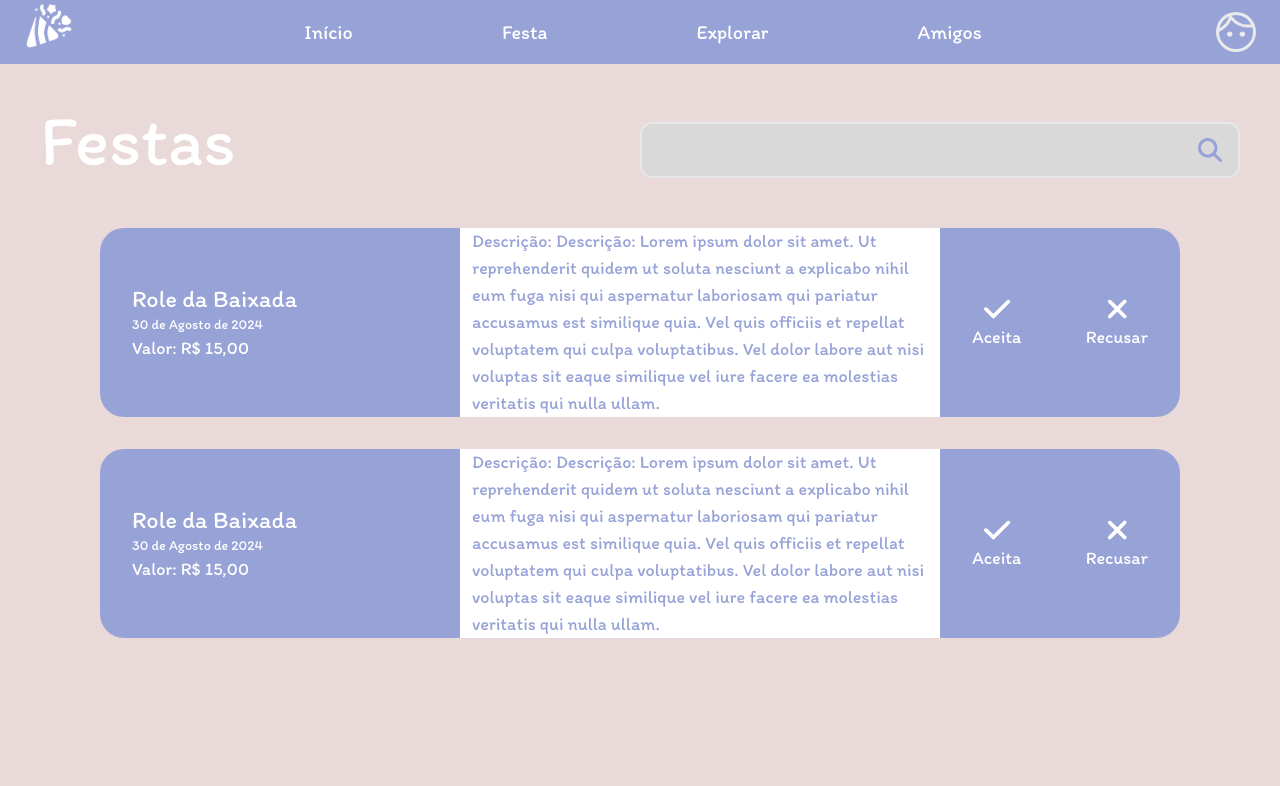
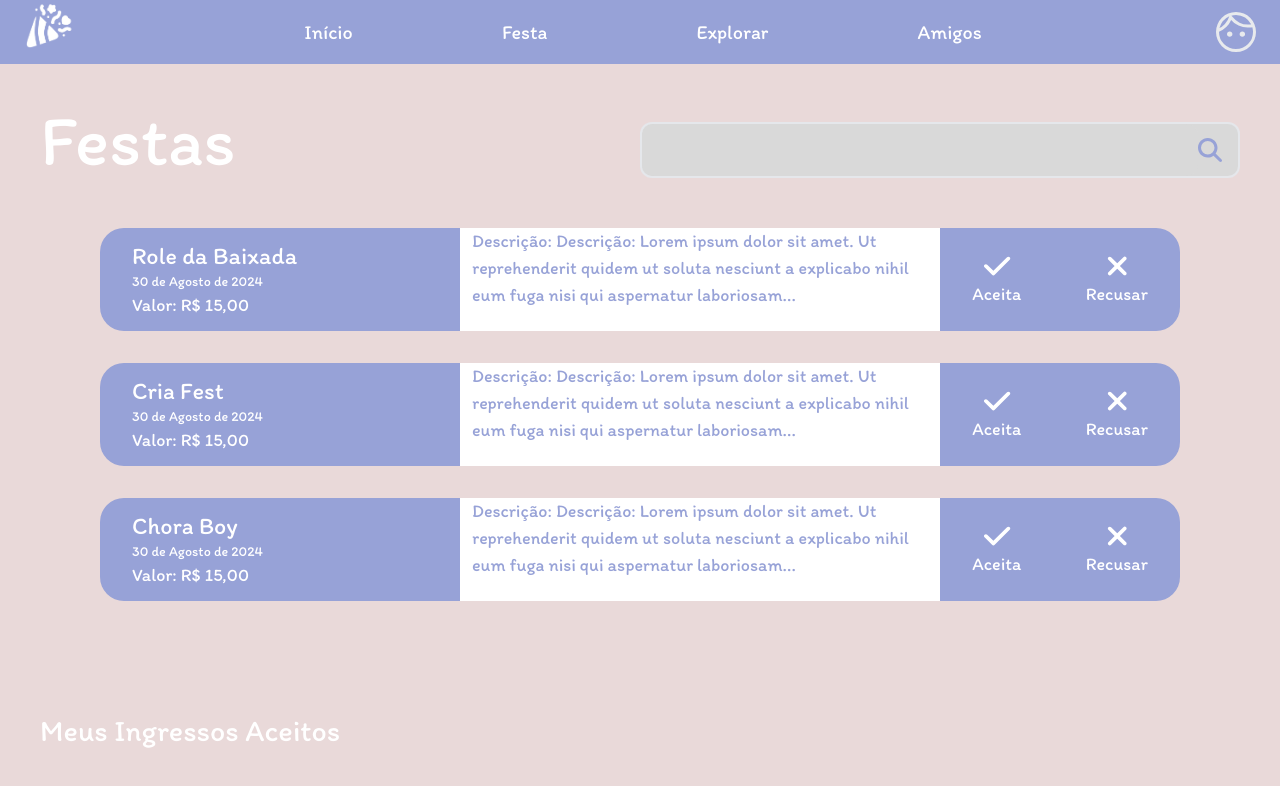
Before and after one commit to RafhaelMilanes/Front-end-PI, a Next.js app in the folder festa-pi-iesb/: page /festas in a window 1280 px wide. Shown: the top 786 px of the page. Built offline with nearby package versions, Linux system fonts and the light colour scheme.

Commit message:
adiciona funcionalidade de aceitar e rejeitar festa. #58. Closes #58

```diff
--- a/festa-pi-iesb/src/app/(festas)/festas/page.tsx
+++ b/festa-pi-iesb/src/app/(festas)/festas/page.tsx
@@ -1,4 +1,5 @@
 "use client";
+import { Amigos } from "@/components/ui/amigos";
 import NavBar from "@/components/ui/navBar";
 import { SearchInput } from "@/components/ui/search-input";
 import { Ticket } from "@/components/ui/ticket";
@@ -13,7 +14,7 @@ export default function page() {
           <SearchInput />
         </div>
       </div>
-      <Ticket/>
+      <Ticket />
     </>
   );
 }
--- a/festa-pi-iesb/src/components/ui/ticket.tsx
+++ b/festa-pi-iesb/src/components/ui/ticket.tsx
@@ -2,6 +2,7 @@ import { useEffect, useState } from "react";
 import { FontAwesomeIcon } from "@fortawesome/react-fontawesome";
 import { faCheck, faTimes } from "@fortawesome/free-solid-svg-icons";
 
+// Hook para monitorar a largura da tela
 export const useScreenWidth = () => {
   const [screenWidth, setScreenWidth] = useState<number>(window.innerWidth);
 
@@ -19,25 +20,52 @@ export const useScreenWidth = () => {
   return screenWidth;
 };
 
-export const Ticket = () => {
-  const items = [
+export const Ticket = ({ onTicketAccepted }) => {
+  const initialItems = [
     {
       title: "Role da Baixada",
       date: "30 de Agosto de 2024",
       value: "R$ 15,00",
       description:
-        "Descrição: Lorem ipsum dolor sit amet. Ut reprehenderit quidem ut soluta nesciunt a explicabo nihil eum fuga nisi qui aspernatur laboriosam qui pariatur accusamus est similique quia. Vel quis officiis et repellat voluptatem qui culpa voluptatibus. Vel dolor labore aut nisi voluptas sit eaque similique vel iure facere ea molestias veritatis qui nulla ullam. ",
+        "Descrição: Lorem ipsum dolor sit amet. Ut reprehenderit quidem ut soluta nesciunt a explicabo nihil eum fuga nisi qui aspernatur laboriosam...",
     },
     {
-      title: "Role da Baixada",
+      title: "Cria Fest",
       date: "30 de Agosto de 2024",
       value: "R$ 15,00",
       description:
-        "Descrição: Lorem ipsum dolor sit amet. Ut reprehenderit quidem ut soluta nesciunt a explicabo nihil eum fuga nisi qui aspernatur laboriosam qui pariatur accusamus est similique quia. Vel quis officiis et repellat voluptatem qui culpa voluptatibus. Vel dolor labore aut nisi voluptas sit eaque similique vel iure facere ea molestias veritatis qui nulla ullam. ",
+        "Descrição: Lorem ipsum dolor sit amet. Ut reprehenderit quidem ut soluta nesciunt a explicabo nihil eum fuga nisi qui aspernatur laboriosam...",
+    },
+    {
+      title: "Chora Boy",
+      date: "30 de Agosto de 2024",
+      value: "R$ 15,00",
+      description:
+        "Descrição: Lorem ipsum dolor sit amet. Ut reprehenderit quidem ut soluta nesciunt a explicabo nihil eum fuga nisi qui aspernatur laboriosam...",
     },
   ];
 
+  const [items, setItems] = useState(initialItems);
+  const [acceptedTickets, setAcceptedTickets] = useState([]);
   const tamanhoTela = useScreenWidth();
+
+  const handleAccept = (index) => {
+    // Adiciona o ticket aceito à lista
+    const newAcceptedTickets = [...acceptedTickets, items[index]];
+    setAcceptedTickets(newAcceptedTickets);
+    // Atualiza a lista removendo o item aceito
+    const remainingItems = items.filter((_, i) => i !== index);
+    setItems(remainingItems);
+
+    // Notifica o componente pai, se necessário
+    if (onTicketAccepted) onTicketAccepted(newAcceptedTickets);
+  };
+
+  const handleReject = (index) => {
+    // Remove o item da lista de tickets disponíveis
+    const remainingItems = items.filter((_, i) => i !== index);
+    setItems(remainingItems);
+  };
 
   return (
     <>
@@ -59,15 +87,21 @@ export const Ticket = () => {
                 </div>
 
                 {/* Parte Direita */}
-                <div className="w-[20%] bg-[#97A2D7] justify-around	 text-white flex items-center rounded-e-3xl">
-                  <button className="flex flex-col items-center">
+                <div className="w-[20%] bg-[#97A2D7] justify-around text-white flex items-center rounded-e-3xl">
+                  <button
+                    className="flex flex-col items-center"
+                    onClick={() => handleAccept(index)} // Chama o método ao clicar
+                  >
                     <FontAwesomeIcon
                       icon={faCheck}
                       className="text-white text-3xl"
                     />
                     <p>Aceita</p>
                   </button>
-                  <button className="flex flex-col items-center">
+                  <button
+                    className="flex flex-col items-center"
+                    onClick={() => handleReject(index)} // Chama o método ao clicar para recusar
+                  >
                     <FontAwesomeIcon
                       icon={faTimes}
                       className="text-white text-3xl"
@@ -84,28 +118,34 @@ export const Ticket = () => {
           {items.map((item, index) => (
             <li className="w-full px-10 py-5" key={index}>
               <div className="">
-                {/* Parte Top Mobile*/}
+                {/* Parte Top Mobile */}
                 <div className="flex flex-col items-center bg-[#97A2D7] text-white py-4 rounded-t-3xl">
                   <p className="text-2xl">{item.title}</p>
                   <p className="text-sm">{item.date}</p>
                   <p>Valor: {item.value}</p>
                 </div>
 
-                {/* Parte Central Mobile*/}
+                {/* Parte Central Mobile */}
                 <div className="bg-white py-4 px-3">
                   <p>Descrição: {item.description}</p>
                 </div>
 
-                {/* Parte Down Mobile*/}
+                {/* Parte Down Mobile */}
                 <div className="flex flex-row justify-evenly items-center bg-[#97A2D7] text-white py-4 rounded-b-3xl">
-                  <button className="flex flex-col items-center">
+                  <button
+                    className="flex flex-col items-center"
+                    onClick={() => handleAccept(index)} // Chama o método ao clicar
+                  >
                     <FontAwesomeIcon
                       icon={faCheck}
                       className="text-white text-3xl"
                     />
                     <p>Aceita</p>
                   </button>
-                  <button className="flex flex-col items-center">
+                  <button
+                    className="flex flex-col items-center"
+                    onClick={() => handleReject(index)} // Chama o método ao clicar para recusar
+                  >
                     <FontAwesomeIcon
                       icon={faTimes}
                       className="text-white text-3xl"
@@ -118,6 +158,25 @@ export const Ticket = () => {
           ))}
         </ul>
       )}
+
+      {/* Exibe os ingressos aceitos */}
+      <div className="pt-10">
+        <div className="items-center w-full pt-10 px-10 grid-rows-[repeat(auto-fit,minmax(50px,1fr))] grid-cols-[repeat(auto-fit,minmax(300px,1fr))]">
+          <h1 className="text-white text-3xl">Meus Ingressos Aceitos</h1>
+          <ul>
+            {acceptedTickets.map((ticket, index) => (
+              <li
+                key={index}
+                className="py-3 flex-col bg-[#97A2D7] text-white flex justify-center items-start px-8 rounded-3xl my-8"
+              >
+                <h3>{ticket.title}</h3>
+                <p>{ticket.date}</p>
+                <p>{ticket.value}</p>
+              </li>
+            ))}
+          </ul>
+        </div>
+      </div>
     </>
   );
 };
```
